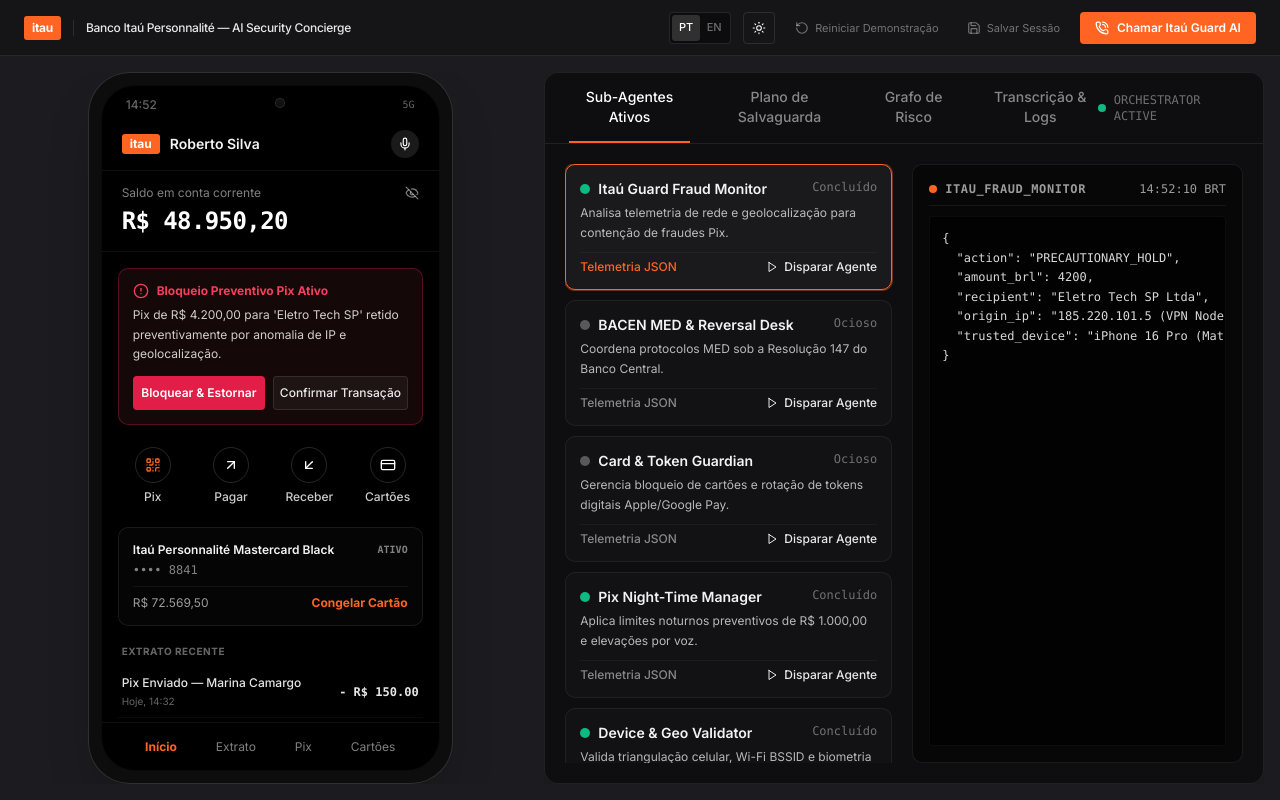
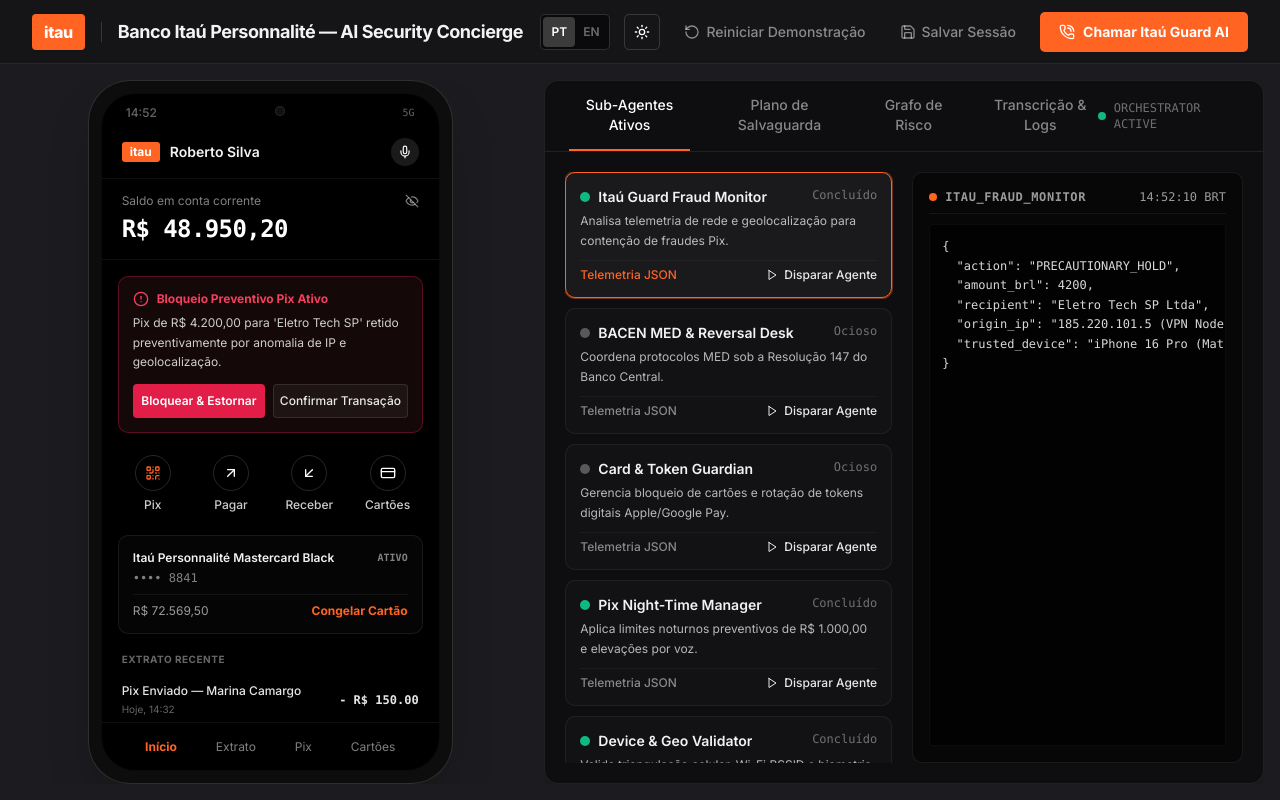
Before and after one commit to acombs121/itau-mobile-banking, a React (Vite) app in the folder frontend/: page / in a window 1280 px wide. Built offline with nearby package versions, Linux system fonts and the light colour scheme.

Commit message:
Enlarge top header bar, typography, and controls with enhanced visibility and scale

```diff
--- a/frontend/src/components/AgentOrchestratorPanel.tsx
+++ b/frontend/src/components/AgentOrchestratorPanel.tsx
@@ -31,7 +31,7 @@
 
   return (
     <div
-      className={`w-full h-full max-h-[calc(100vh-4.5rem)] rounded-[14px] shadow-2xl flex flex-col min-h-0 border transition-colors duration-200 ${
+      className={`w-full h-full max-h-[calc(100vh-5.5rem)] rounded-[14px] shadow-2xl flex flex-col min-h-0 border transition-colors duration-200 ${
         isDark
           ? 'bg-[#0E0E11] border-white/[0.08] text-white'
           : 'bg-white border-slate-200 text-slate-900 shadow-sm'
--- a/frontend/src/components/CockpitHeader.tsx
+++ b/frontend/src/components/CockpitHeader.tsx
@@ -30,115 +30,115 @@
 
   return (
     <header
-      className={`w-full h-14 px-4 sm:px-6 flex items-center justify-between z-40 sticky top-0 transition-colors duration-200 flex-shrink-0 ${
+      className={`w-full h-16 sm:h-18 px-6 sm:px-8 flex items-center justify-between z-40 sticky top-0 transition-colors duration-200 flex-shrink-0 ${
         isDark
           ? 'bg-[#151518] border-b border-white/[0.08] text-white'
           : 'bg-white border-b border-slate-200 text-slate-900 shadow-sm'
       }`}
     >
-      {/* Brand & Context */}
-      <div className="flex items-center gap-3 min-w-0">
-        <div className="bg-brand-orange text-white font-bold text-xs px-2 py-1 rounded-[3px] tracking-tight select-none flex-shrink-0">
+      {/* Brand & Context - Prominent & Legible Typography */}
+      <div className="flex items-center gap-4 min-w-0">
+        <div className="bg-brand-orange text-white font-extrabold text-sm sm:text-base px-3 py-1.5 rounded-[4px] tracking-tight select-none flex-shrink-0 shadow-sm">
           itau
         </div>
-        <div className={`h-4 w-[1px] hidden sm:block flex-shrink-0 ${isDark ? 'bg-white/10' : 'bg-slate-200'}`} />
-        <span className={`text-xs font-medium tracking-tight truncate ${isDark ? 'text-white/90' : 'text-slate-800'}`}>
+        <div className={`h-5 w-[1px] hidden sm:block flex-shrink-0 ${isDark ? 'bg-white/15' : 'bg-slate-300'}`} />
+        <span className={`text-sm sm:text-base md:text-lg font-bold tracking-tight truncate ${isDark ? 'text-white/95' : 'text-slate-900'}`}>
           {t.brandTitle}
         </span>
       </div>
 
-      {/* Right Controls - Unified Exact Height (h-8 / 32px) */}
-      <div className="flex items-center gap-2 sm:gap-3 flex-shrink-0">
+      {/* Right Controls - Enhanced Scale & Proportions */}
+      <div className="flex items-center gap-2.5 sm:gap-3.5 flex-shrink-0">
 
-        {/* Language Switcher - Exact h-8 (32px) */}
+        {/* Language Switcher */}
         <div
-          className={`h-8 flex items-center rounded-[4px] p-0.5 border box-border transition-colors ${
+          className={`h-9 flex items-center rounded-[5px] p-0.5 border box-border transition-colors ${
             isDark
-              ? 'bg-black/40 border-white/10'
-              : 'bg-slate-100 border-slate-200'
+              ? 'bg-black/50 border-white/15'
+              : 'bg-slate-100 border-slate-300'
           }`}
         >
           <button
             onClick={() => onToggleLang('pt')}
-            className={`w-7 h-full text-[11px] font-medium rounded-[3px] flex items-center justify-center transition-colors ${
+            className={`w-8 h-full text-xs font-semibold rounded-[4px] flex items-center justify-center transition-colors ${
               currentLang === 'pt'
                 ? isDark
-                  ? 'bg-white/15 text-white shadow-sm'
-                  : 'bg-white text-slate-900 shadow-sm font-semibold'
+                  ? 'bg-white/20 text-white shadow-sm'
+                  : 'bg-white text-slate-900 shadow-sm'
                 : isDark
                 ? 'text-white/40 hover:text-white/80'
-                : 'text-slate-400 hover:text-slate-800'
+                : 'text-slate-500 hover:text-slate-900'
             }`}
           >
             PT
           </button>
           <button
             onClick={() => onToggleLang('en')}
-            className={`w-7 h-full text-[11px] font-medium rounded-[3px] flex items-center justify-center transition-colors ${
+            className={`w-8 h-full text-xs font-semibold rounded-[4px] flex items-center justify-center transition-colors ${
               currentLang === 'en'
                 ? isDark
-                  ? 'bg-white/15 text-white shadow-sm'
-                  : 'bg-white text-slate-900 shadow-sm font-semibold'
+                  ? 'bg-white/20 text-white shadow-sm'
+                  : 'bg-white text-slate-900 shadow-sm'
                 : isDark
                 ? 'text-white/40 hover:text-white/80'
-                : 'text-slate-400 hover:text-slate-800'
+                : 'text-slate-500 hover:text-slate-900'
             }`}
           >
             EN
           </button>
         </div>
 
-        {/* Monochrome Moon / Sun Button - Exact h-8 (32px), w-8 (32px) */}
+        {/* Monochrome Moon / Sun Button */}
         <button
           onClick={onToggleTheme}
-          className={`w-8 h-8 rounded-[4px] flex items-center justify-center border box-border flex-shrink-0 transition-colors ${
+          className={`w-9 h-9 rounded-[5px] flex items-center justify-center border box-border flex-shrink-0 transition-colors ${
             isDark
-              ? 'border-white/10 text-white hover:bg-white/10'
-              : 'border-slate-200 bg-white text-black hover:bg-slate-50'
+              ? 'border-white/15 text-white hover:bg-white/10'
+              : 'border-slate-300 bg-white text-black hover:bg-slate-50'
           }`}
           title={isDark ? "Switch to Light Mode" : "Mudar para Modo Escuro"}
           aria-label="Toggle theme"
         >
           {isDark ? (
-            <Sun className="w-3.5 h-3.5 text-white stroke-[1.75]" />
+            <Sun className="w-4 h-4 text-white stroke-[2]" />
           ) : (
-            <Moon className="w-3.5 h-3.5 text-black stroke-[1.75]" />
+            <Moon className="w-4 h-4 text-black stroke-[2]" />
           )}
         </button>
 
-        {/* Reset - Exact h-8 (32px) */}
+        {/* Reset */}
         <button
           onClick={onReset}
-          className={`h-8 px-2 text-xs flex items-center justify-center gap-1.5 transition-colors flex-shrink-0 ${
+          className={`h-9 px-2.5 text-xs sm:text-sm font-medium flex items-center justify-center gap-1.5 transition-colors flex-shrink-0 ${
             isDark
-              ? 'text-white/40 hover:text-white'
-              : 'text-slate-400 hover:text-slate-800'
+              ? 'text-white/50 hover:text-white'
+              : 'text-slate-500 hover:text-slate-900'
           }`}
           title={t.resetSession}
         >
-          <RotateCcw className="w-3.5 h-3.5 flex-shrink-0" />
-          <span className="hidden md:inline text-[11px]">{t.resetSession}</span>
+          <RotateCcw className="w-4 h-4 flex-shrink-0" />
+          <span className="hidden md:inline">{t.resetSession}</span>
         </button>
 
-        {/* Save - Exact h-8 (32px) */}
+        {/* Save */}
         <button
           onClick={onSaveSession}
           disabled={isSaving}
-          className={`h-8 px-2 text-xs flex items-center justify-center gap-1.5 transition-colors disabled:opacity-30 flex-shrink-0 ${
+          className={`h-9 px-2.5 text-xs sm:text-sm font-medium flex items-center justify-center gap-1.5 transition-colors disabled:opacity-30 flex-shrink-0 ${
             isDark
-              ? 'text-white/40 hover:text-white'
-              : 'text-slate-400 hover:text-slate-800'
+              ? 'text-white/50 hover:text-white'
+              : 'text-slate-500 hover:text-slate-900'
           }`}
           title={t.saveSession}
         >
-          <Save className="w-3.5 h-3.5 flex-shrink-0" />
-          <span className="hidden md:inline text-[11px]">{isSaving ? '...' : t.saveSession}</span>
+          <Save className="w-4 h-4 flex-shrink-0" />
+          <span className="hidden md:inline">{isSaving ? '...' : t.saveSession}</span>
         </button>
 
-        {/* Primary Call AI Trigger - Exact h-8 (32px) */}
+        {/* Primary Call AI Trigger */}
         <button
           onClick={onToggleCall}
-          className={`w-36 sm:w-44 h-8 px-3 rounded-[4px] text-xs font-semibold flex items-center justify-center gap-1.5 sm:gap-2 transition-all flex-shrink-0 select-none ${
+          className={`w-40 sm:w-48 md:w-52 h-9 sm:h-10 px-3.5 rounded-[5px] text-xs sm:text-sm font-bold flex items-center justify-center gap-2 transition-all flex-shrink-0 select-none shadow-sm ${
             isCallActive
               ? 'bg-rose-600 text-white hover:bg-rose-700'
               : 'bg-brand-orange hover:bg-brand-orange-hover text-white'
@@ -146,12 +146,12 @@
         >
           {isCallActive ? (
             <>
-              <PhoneOff className="w-3.5 h-3.5 flex-shrink-0" />
+              <PhoneOff className="w-4 h-4 flex-shrink-0" />
               <span className="truncate">{t.hangUp}</span>
             </>
           ) : (
             <>
-              <PhoneCall className="w-3.5 h-3.5 flex-shrink-0" />
+              <PhoneCall className="w-4 h-4 flex-shrink-0" />
               <span className="truncate">{t.callAi}</span>
             </>
           )}
--- a/frontend/src/components/PhoneContainer.tsx
+++ b/frontend/src/components/PhoneContainer.tsx
@@ -31,7 +31,7 @@
   const criticalAlert = alerts.find(a => a.severity === 'CRITICAL' && a.status !== 'blocked_and_reversed' && a.status !== 'approved_by_user');
 
   return (
-    <div className="w-full max-w-[365px] flex flex-col items-center select-none h-full max-h-[calc(100vh-4.5rem)]">
+    <div className="w-full max-w-[365px] flex flex-col items-center select-none h-full max-h-[calc(100vh-5.5rem)]">
 
       {/* Precision Hardware Frame */}
       <div
```
